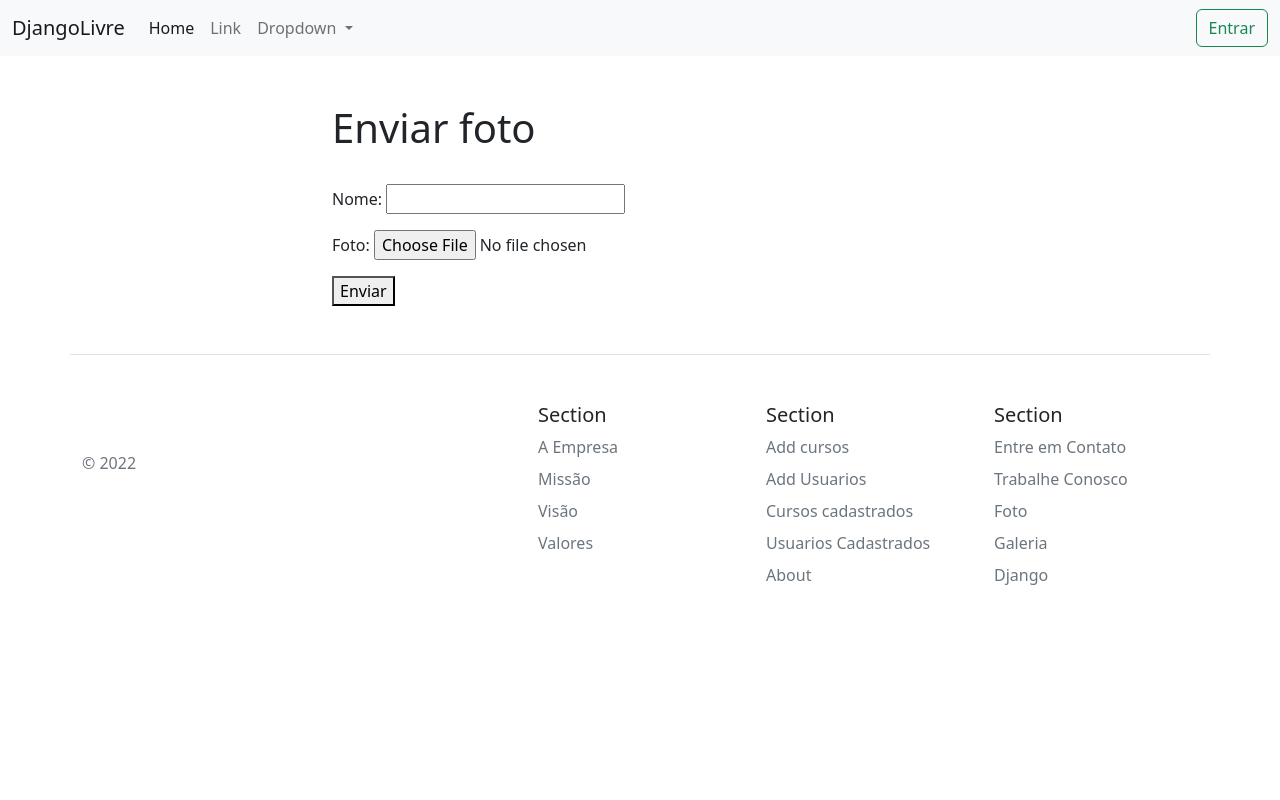
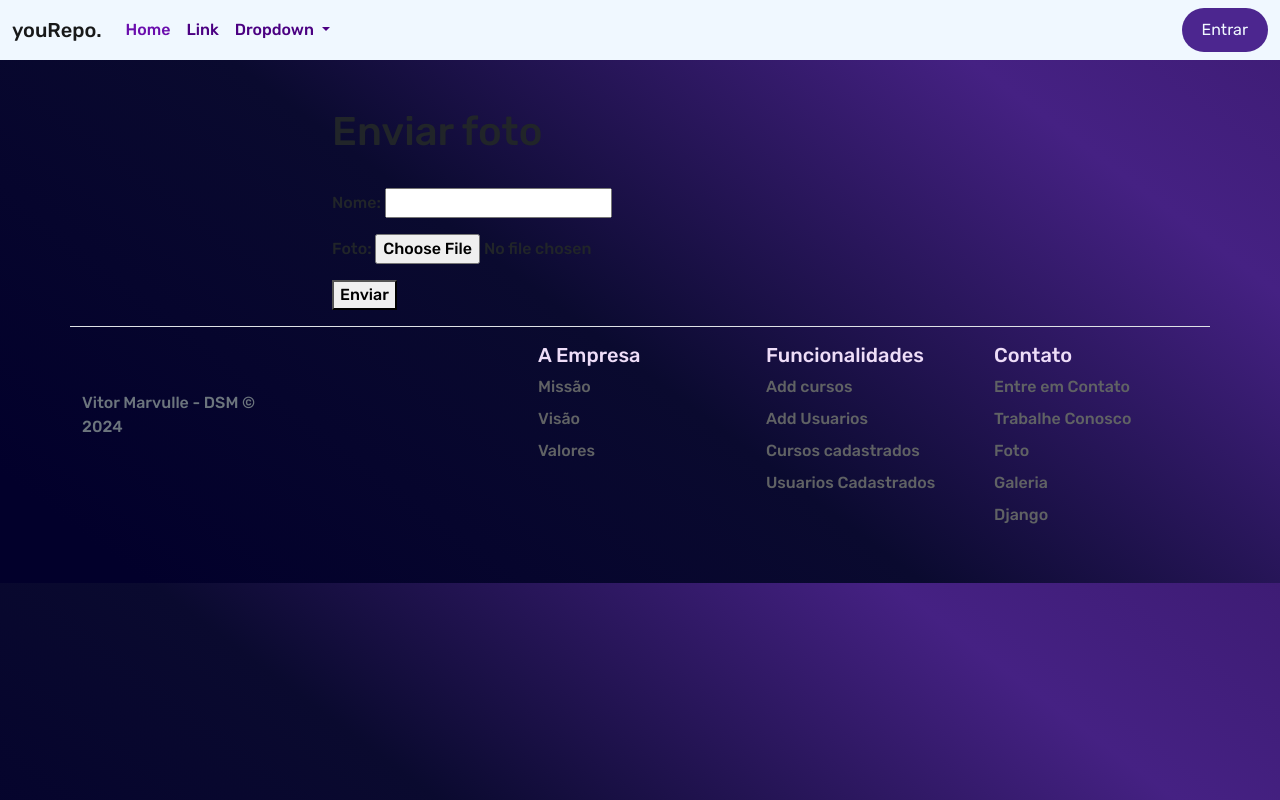
Before and after one commit to VitorMarvulle/Projeto_Django, a Django app: page /add-foto/ in a window 1280 px wide. Run offline with Django 5.2, Linux system fonts and the light colour scheme.

Commit message:
estilizacao / add img

```diff
--- a/app/static/estilo.css
+++ b/app/static/estilo.css
@@ -1,10 +1,91 @@
+@import url('https://fonts.googleapis.com/css2?family=Inconsolata:wght@200..900&family=Rubik:ital,wght@0,300..900;1,300..900&display=swap');
 
-.form{
-    justify-content: space-around;
-    align-items: center;
-    background-color: rgb(181, 221, 255);
-    width: 500px;
-    height: 500px;
-    padding: 30px;
-    border-radius: 5%;
+*{
+    font-family: "Rubik", sans-serif;
+    font-optical-sizing: auto;
+    font-weight: 500;
+    font-style: normal;
 }
+
+body{
+    background: rgb(2,0,43);
+    background: linear-gradient(37deg, rgba(2,0,43,1) 7%, rgba(10,10,47,1) 45%, rgba(69,33,131,1) 81%, rgba(62,28,117,1) 100%);
+}
+
+.btn_entrar {
+    all: unset;
+    background-color: rgb(76, 38, 143);
+    color: aliceblue;
+    padding: 10px 20px;
+    font-size: 1rem;
+    border-radius: 25px;
+    transition: all 0.5s ease;
+    font-family: "Rubik", sans-serif;
+    font-optical-sizing: auto;
+    font-weight: 400;
+    font-style: normal;
+}
+
+.btn_entrar:hover {
+    background-color: #280550;
+    color: #ffffff;
+}
+
+.btn_cadastro {
+    all: unset;
+    background-color: transparent;
+    color: white;
+    border: 2px solid #800080;
+    padding: 10px 20px;
+    font-size: 1rem;
+    border-radius: 25px;
+    transition: all 0.8s ease; /* Velocidade ajustada para o efeito de zoom */
+    font-family: "Rubik", sans-serif;
+    font-optical-sizing: auto;
+    font-weight: 400;
+    font-style: normal;
+}
+
+/* Efeito de zoom no hover */
+.btn_cadastro:hover {
+    background-color: #E6E6FA;
+    color: #3a033a;
+    border-color: #800080;
+    transform: scale(1.2); /* Aumenta o botão em 10% */
+}
+
+h5{
+    color: rgb(238, 221, 248);
+}
+
+footer .nav.flex-column .nav-link {
+    color: rgb(96, 98, 100) !important; /* Substitua pela cor desejada */
+}
+
+/* Estilo hover para o link */
+footer .nav.flex-column .nav-link:hover {
+    color: rgb(238, 221, 248) !important; /* Substitua pela cor desejada */
+}
+
+
+/* Altera a cor do texto nos links da navbar */
+.navbar .navbar-nav .nav-link {
+    color: #4B0082; /* Escolha sua cor aqui, por exemplo, roxo escuro */
+    transition: color 0.3s;
+}
+
+/* Altera a cor do texto do link ativo */
+.navbar .navbar-nav .nav-link.active {
+    color: #6A0DAD; /* Cor diferente para o item ativo */
+}
+
+/* Altera a cor do texto do dropdown */
+.navbar .dropdown-menu .dropdown-item {
+    color: #4B0082; /* Cor para o texto do dropdown */
+}
+
+/* Hover para mudar a cor dos links */
+.navbar .navbar-nav .nav-link:hover,
+.navbar .dropdown-menu .dropdown-item:hover {
+    color: #800080; /* Muda a cor ao passar o mouse */
+}
--- a/app/templates/base.html
+++ b/app/templates/base.html
@@ -8,16 +8,15 @@
     <link rel="stylesheet" href="{% static 'estilo.css' %}">
     <link rel="stylesheet" href="{% static 'estilo-global.css' %}">
     <link href="https://cdn.jsdelivr.net/npm/bootstrap@5.2.3/dist/css/bootstrap.min.css" rel="stylesheet" integrity="sha384-rbsA2VBKQhggwzxH7pPCaAqO46MgnOM80zW1RWuH61DGLwZJEdK2Kadq2F9CUG65" crossorigin="anonymous">
-
 </head>
 <body>
 
 
         <script src="https://cdn.jsdelivr.net/npm/bootstrap@5.2.3/dist/js/bootstrap.bundle.min.js" integrity="sha384-kenU1KFdBIe4zVF0s0G1M5b4hcpxyD9F7jL+jjXkk+Q2h455rYXK/7HAuoJl+0I4" crossorigin="anonymous"></script>
 
-        <nav class="navbar navbar-expand-lg bg-light sticky-top">
+        <nav class="navbar navbar-expand-lg sticky-top" style="background-color: aliceblue;">
             <div class="container-fluid">
-              <a class="navbar-brand" href="{% url 'app' %}">DjangoLivre</a>
+              <a class="navbar-brand" href="{% url 'app' %}">youRepo.</a>
               <button class="navbar-toggler" type="button" data-bs-toggle="collapse" data-bs-target="#navbarSupportedContent" aria-controls="navbarSupportedContent" aria-expanded="false" aria-label="Toggle navigation">
                 <span class="navbar-toggler-icon"></span>
               </button>
@@ -44,7 +43,7 @@
 
                 <form action="{% url 'fazerlogin' %}" method="post" class="d-flex">
                   {% csrf_token %}
-                  <button class="btn btn-outline-success" type="submit">Entrar</button>
+                  <button class="btn_entrar" type="submit">Entrar</button>
               </form>
 
               </div>
@@ -65,12 +64,12 @@
         {% endblock %}
 
         <div class="container">
-          <footer class="row row-cols-1 row-cols-sm-2 row-cols-md-5 py-5 my-5 border-top">
+          <footer class="row row-cols-1 row-cols-sm-2 row-cols-md-5 py-3 my-3 border-top">
             <div class="col mb-3">
               <a href="/" class="d-flex align-items-center mb-3 link-dark text-decoration-none">
                 <svg class="bi me-2" width="40" height="32"><use xlink:href="#bootstrap"></use></svg>
               </a>
-              <p class="text-muted">© 2022</p>
+              <p class="text-muted">Vitor Marvulle - DSM © 2024</p>
             </div>
 
             <div class="col mb-3">
@@ -78,9 +77,8 @@
             </div>
 
             <div class="col mb-3">
-              <h5>Section</h5>
+              <h5>A Empresa</h5>
               <ul class="nav flex-column">
-                <li class="nav-item mb-2"><a href="#" class="nav-link p-0 text-muted">A Empresa</a></li>
                 <li class="nav-item mb-2"><a href="#" class="nav-link p-0 text-muted">Missão</a></li>
                 <li class="nav-item mb-2"><a href="#" class="nav-link p-0 text-muted">Visão</a></li>
                 <li class="nav-item mb-2"><a href="#" class="nav-link p-0 text-muted">Valores</a></li>
@@ -88,18 +86,17 @@
             </div>
 
             <div class="col mb-3">
-              <h5>Section</h5>
+              <h5>Funcionalidades</h5>
               <ul class="nav flex-column">
                 <li class="nav-item mb-2"><a href="{% url 'cadastrar_curso' %}" class="nav-link p-0 text-muted">Add cursos</a></li>
                 <li class="nav-item mb-2"><a href="{% url 'cadastrar_user' %}" class="nav-link p-0 text-muted">Add Usuarios</a></li>
                 <li class="nav-item mb-2"><a href="{% url 'exibir_curso' %}" class="nav-link p-0 text-muted">Cursos cadastrados</a></li>
                 <li class="nav-item mb-2"><a href="{% url 'exibir_user' %}" class="nav-link p-0 text-muted">Usuarios Cadastrados</a></li>
-                <li class="nav-item mb-2"><a href="#" class="nav-link p-0 text-muted">About</a></li>
               </ul>
             </div>
 
             <div class="col mb-3">
-              <h5>Section</h5>
+              <h5>Contato</h5>
               <ul class="nav flex-column">
                 <li class="nav-item mb-2"><a href="#" class="nav-link p-0 text-muted">Entre em Contato</a></li>
                 <li class="nav-item mb-2"><a href="#" class="nav-link p-0 text-muted">Trabalhe Conosco</a></li>
```
Also changed, not shown: app/templates/index.html (+13 -9 lines).
